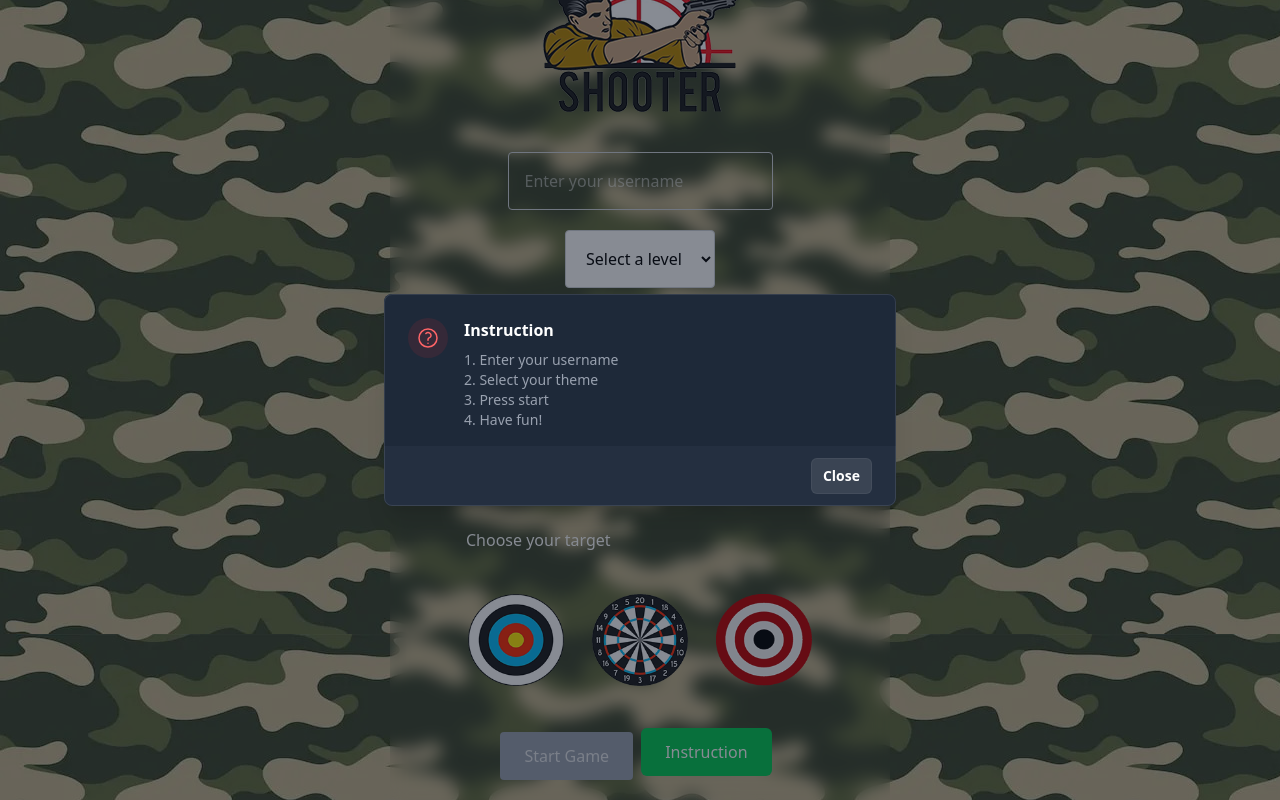
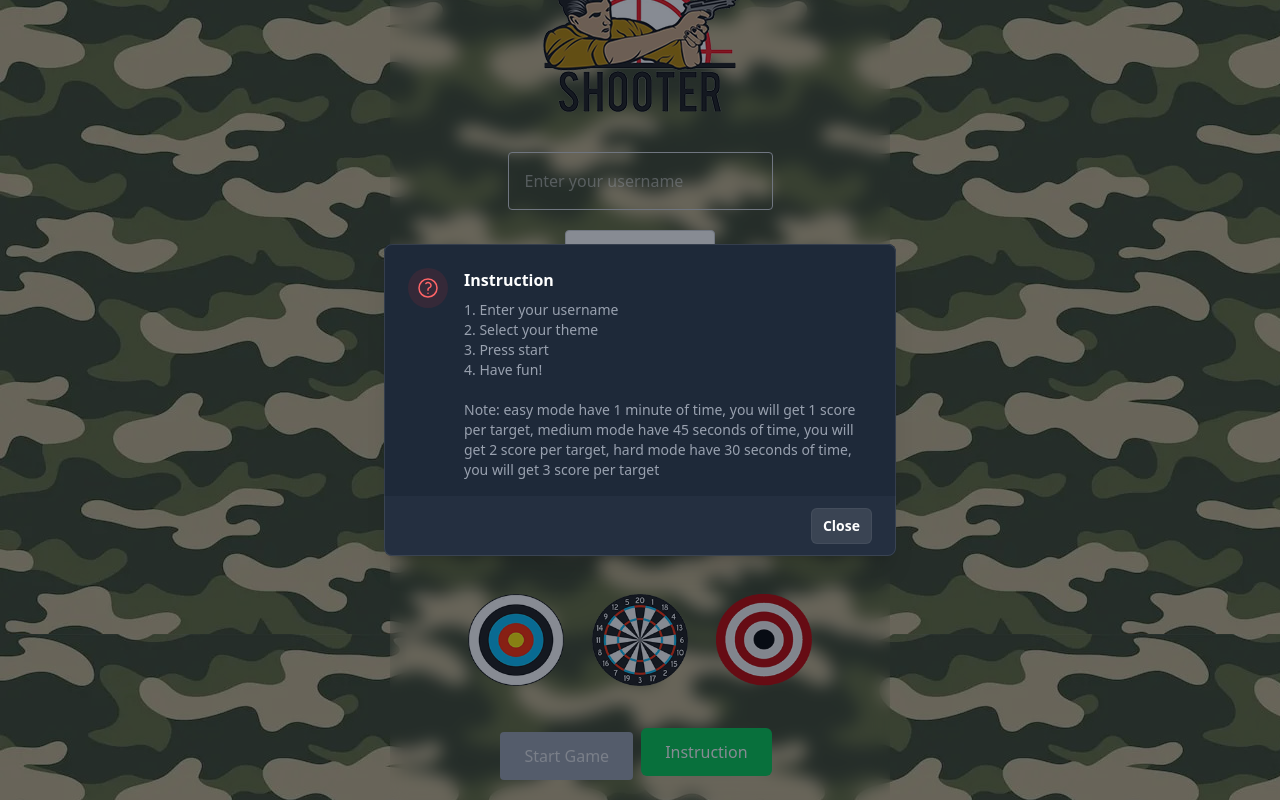
Before and after one commit to Rajit-abdillah/nooby_shooter, a React (Vite) app: page / in a window 1280 px wide. Both pictures are taken after a click on the button "Instruction". Shown: the part 106-906 px from the top of the page. Built offline with nearby package versions, Linux system fonts and the light colour scheme.

Commit message:
added more instruction tips

```diff
--- a/src/components/modal.tsx
+++ b/src/components/modal.tsx
@@ -43,6 +43,8 @@ export default function Example() {
                             <li>2. Select your theme</li>
                             <li>3. Press start</li>
                             <li>4. Have fun!</li>
+                            <br />
+                            <li>Note: easy mode have 1 minute of time, you will get 1 score per target, medium mode have 45 seconds of time, you will get 2 score per target, hard mode have 30 seconds of time, you will get 3 score per target</li>
                         </ol>
                       </p>
                     </div>
```
